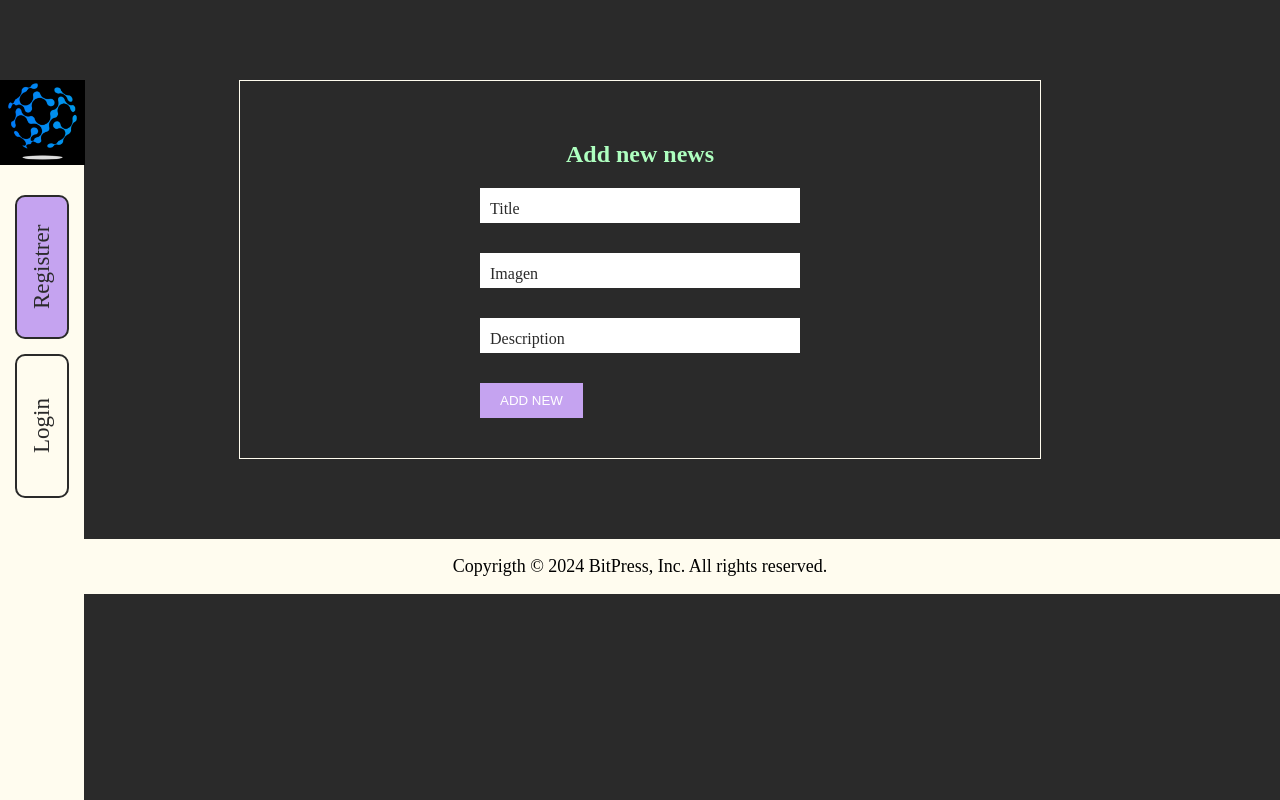
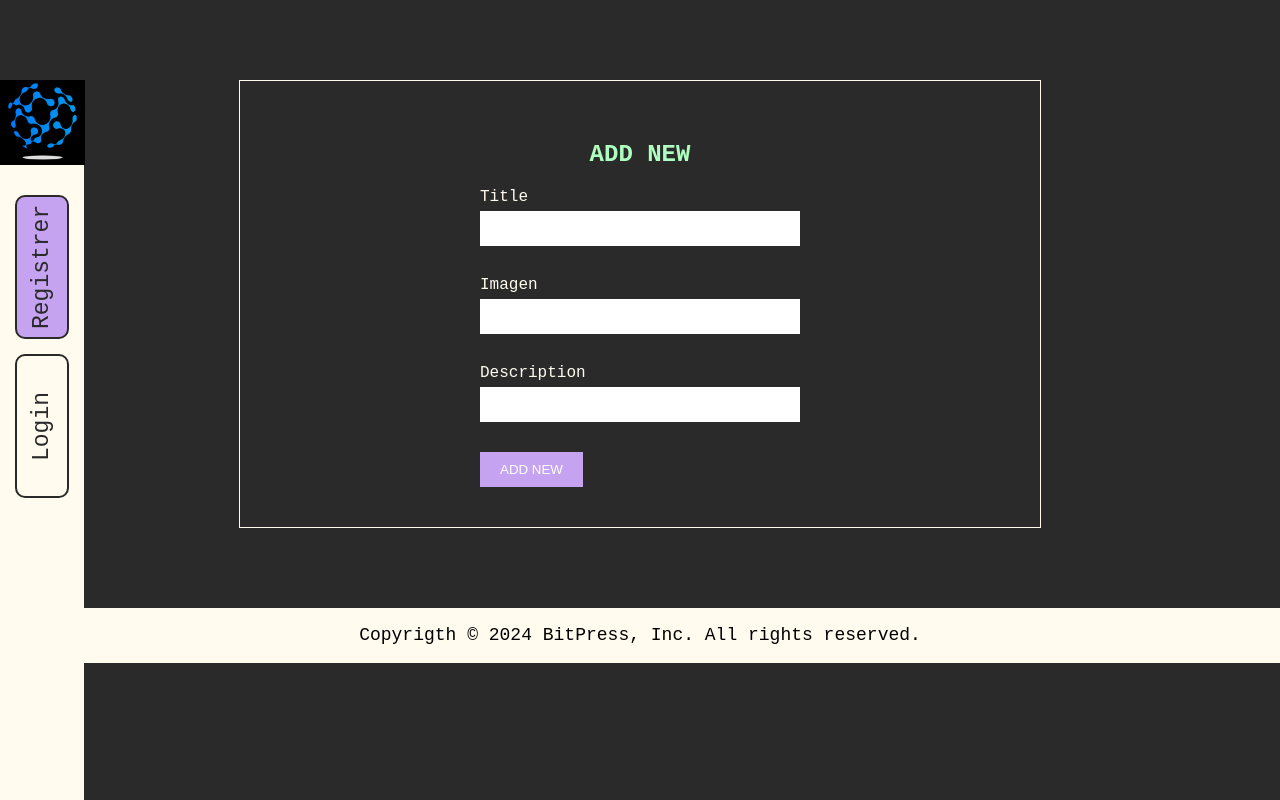
Before and after one commit to rebecavm28/BitPress, a React (Vite) app in the folder client/: page /add in a window 1280 px wide. Built offline with nearby package versions, Linux system fonts and the light colour scheme.

Commit message:
AddForm styles

```diff
--- a/client/src/pages/AddForm/AddForm.css
+++ b/client/src/pages/AddForm/AddForm.css
@@ -1,3 +1,7 @@
+
+body {
+  font-family: "Anonymous Pro", monospace;
+}
 
 .formAdd {
     display: flex;
@@ -24,26 +28,28 @@
     border: none;
   }
 
-  input[type="text"]:focus + label,
+/*   input[type="text"]:focus + label,
   input[type="url"]:focus + label {
     opacity: 0;
   }
 
   input[type="text"]:focus::placeholder,
   input[type="url"]:focus::placeholder {
-    color: transparent; /* Oculta el placeholder cuando el input está enfocado */
-  }
+    color: transparent;
+  } */
 
   label {
     margin-bottom: 5px;
-    color: #2A2A2A;
-    position: absolute;
-    left: 10px;
-    bottom: 10px;
+    color: #FFFCEF;
+   /*  position: absolute; */
+    /* left: 10px;
+    bottom: 10px; */
     transition: all 0.2s ease-out;
   }
 
   .formFields{
+    display: flex;
+    flex-direction: column;
     position:relative;
     margin-bottom: 20px;
   }
--- a/client/src/pages/AddForm/AddForm.jsx
+++ b/client/src/pages/AddForm/AddForm.jsx
@@ -1,7 +1,7 @@
 import React from 'react'
 import './AddForm.css'
 import { useForm } from "react-hook-form";
-//import { postNew } from 'client\src\services\newServices'
+//import { postNew } from 'client\src\services\newServices.js';
 import { useNavigate } from "react-router-dom";
 
 const AddForm = () => {
@@ -9,13 +9,13 @@ const AddForm = () => {
     const navigate = useNavigate()
     const onSubmit = async (Data) => {
         await postNew(Data)
-        navigate("/")
+        navigate("/detail")
     };
 
     return (
         <div className='formAdd'>
             <div>
-                <h2>Add new news</h2>
+                <h2>ADD NEW</h2>
             </div>
             <form onSubmit={handleSubmit(onSubmit)}>
                 <div className='formFields'>
```
